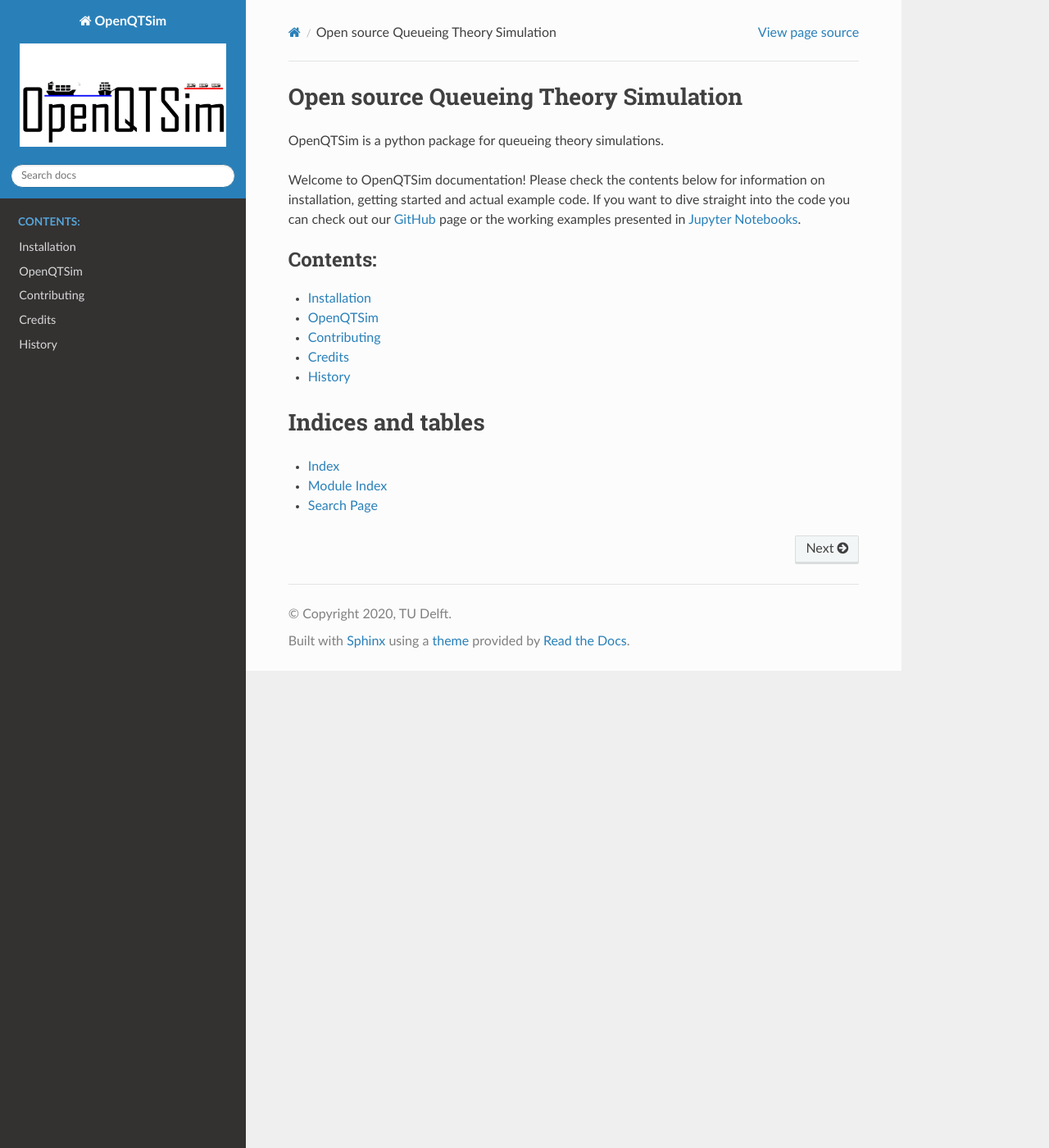
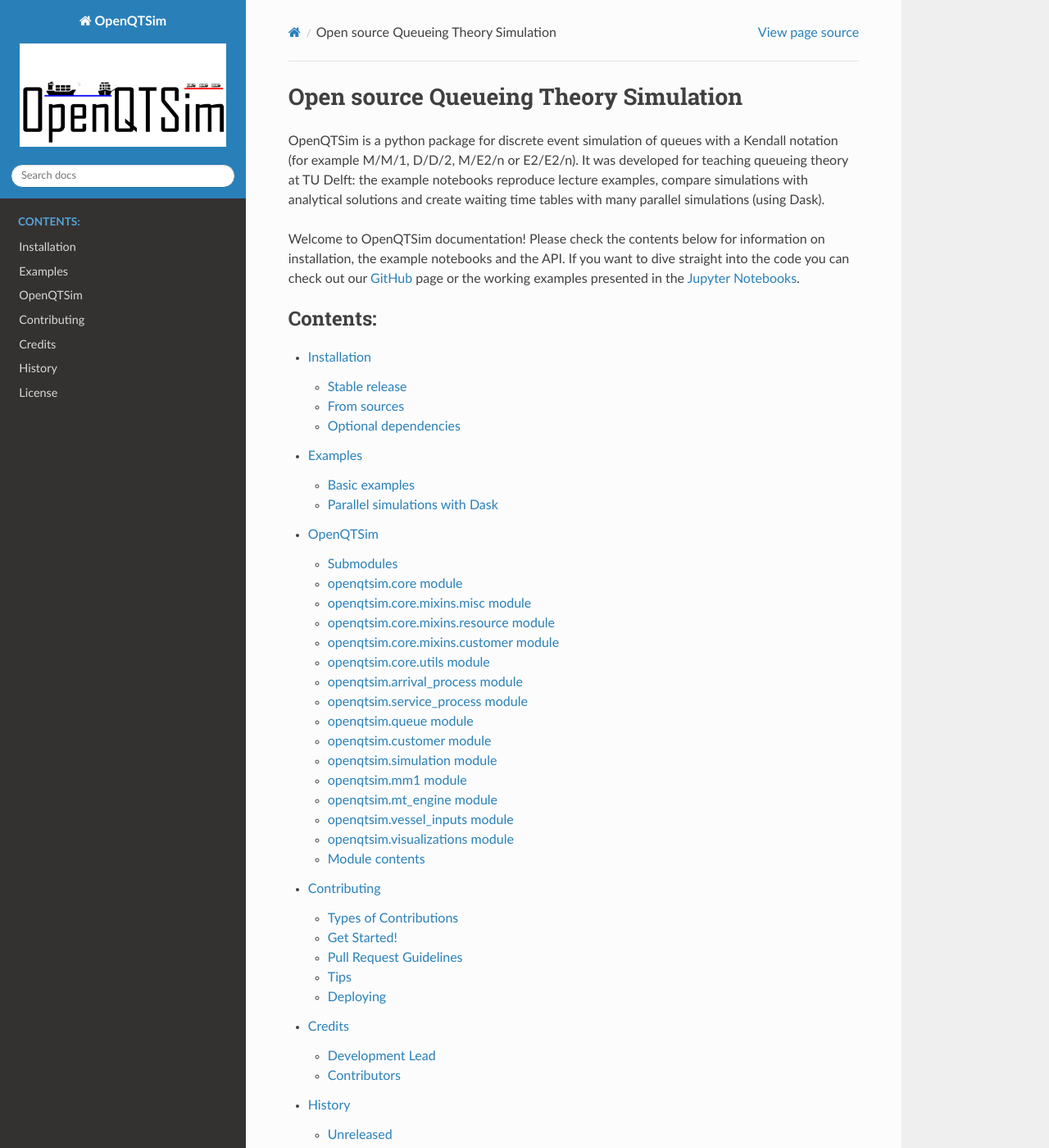
Before and after one commit to TUDelft-CITG/OpenQTSim, a Sphinx documentation site: the page built from docs/index.rst, in a window 1280 px wide and 1400 px high. Shown: the whole window at 82% size. Built offline with Sphinx 7.4.7 and the Read the Docs theme 3.1.0, drawn with Linux system fonts in a browser that asks for light colours; some of the changed text lies outside the part shown.

Commit message:
Updated docs files

```diff
--- a/docs/changelog.rst
+++ /dev/null
@@ -1,2 +0,0 @@
-.. _changes:
-.. include:: ../CHANGELOG.rst
--- a/docs/conf.py
+++ b/docs/conf.py
@@ -35,7 +35,7 @@ import openqtsim
 extensions = ['sphinx.ext.autodoc', 'sphinx.ext.viewcode']
 
 # Add any paths that contain templates here, relative to this directory.
-templates_path = ['_templates']
+templates_path = []
 
 # The suffix(es) of source filenames.
 # You can specify multiple suffix as a list of string:
@@ -48,7 +48,7 @@ master_doc = 'index'
 
 # General information about the project.
 project = u'OpenQTSim'
-copyright = u"2020, TU Delft"
+copyright = u"2019-2026, TU Delft"
 author = u"Mark van Koningsveld, Joris den Uijl"
 
 # The version info for the project you're documenting, acts as replacement
@@ -65,7 +65,7 @@ release = openqtsim.__version__
 #
 # This is also used if you do content translation via gettext catalogs.
 # Usually you set "language" from the command line for these cases.
-language = None
+language = "en"
 
 # List of patterns, relative to source directory, that match files and
 # directories to ignore when looking for source files.
@@ -99,7 +99,7 @@ html_theme = "sphinx_rtd_theme"
 # Add any paths that contain custom static files (such as style sheets) here,
 # relative to this directory. They are copied after the builtin static files,
 # so a file named "default.css" will overwrite the builtin "default.css".
-html_static_path = ['_static']
+html_static_path = []
 
 
 # -- Options for HTMLHelp output ---------------------------------------
--- /dev/null
+++ b/docs/examples.rst
@@ -0,0 +1,59 @@
+========
+Examples
+========
+
+The `notebooks`_ folder contains numbered example notebooks. They all construct their objects in the same way:
+customers and service stations are composed of mixins with ``openqtsim.create_object``, and
+``openqtsim.inspect_object`` shows their mandatory and optional inputs.
+
+Basic examples
+--------------
+
+The 0000-series notebooks are best read in order:
+
+#. **0001 - D D 1 example**: reproduces the queueing table (1 server) from the lecture slides.
+#. **0002 - D D 2 (max 200 m)**: reproduces the lecture example with 2 servers and a 200 m quay
+   (input from ``0002 - D D 2 (max 200 m).xlsx``).
+#. **0003 - D M 2 (max 200 m)**: stochastic variation 1 (negative exponential service times).
+#. **0004 - M D 2 (max 200 m)**: stochastic variation 2 (negative exponential interarrival times).
+#. **0005 - M M 2 (max 200 m)**: stochastic variation 3 (both negative exponential).
+#. **0006 - M M 1 - 20 arrivals**: a simple M/M/1 example.
+#. **0007 - M M 1 - 1 million arrivals**: shows that a long run approaches the analytical solution.
+#. **0008 - E2 E2 1 example**: Erlang 2 interarrival and service times, compared with M/M/1 and
+   Kingman's approximation.
+
+Parallel simulations with Dask
+------------------------------
+
+The 1000-series notebooks run many independent simulations in parallel with `Dask`_
+(see ``openqtsim.mt_engine``). Install Dask with ``pip install -e ".[dask]"``.
+
+#. **1001 - M M 1 using Dask**: independent replications of an M/M/1 queue (100,000 customers each),
+   compared with the analytical solution.
+#. **1002 - M M n - creating a queueing table**: waiting time in units of service time for 1-10 berths and
+   10-90 % berth occupancy (1,000,000 customers per combination), compared with the analytical M/M/n
+   (Erlang C) table of PIANC (2014).
+#. **1003 - M E2 n - creating a queueing table**: the same for M/E2/n, compared with the table of
+   Groenveld (2001).
+#. **1004 - E2 E2 n - creating a queueing table**: the same for E2/E2/n, compared with the table of
+   Groenveld (2001).
+
+``create_tasks`` creates one task per utilisation, number of servers and replication (each with its own
+reproducible seeds), and ``run_tasks(tasks, client)`` distributes them over a ``dask.distributed.Client``.
+That client can be a ``LocalCluster`` on your computer or a remote (HPC or cloud) cluster:
+
+.. code-block:: python
+
+    from dask.distributed import Client, LocalCluster
+    import openqtsim
+
+    tasks = openqtsim.create_tasks(
+        "M", "M", servers=range(1, 11), utilisations=[0.1, 0.2, 0.3, 0.4, 0.5, 0.6, 0.7, 0.8, 0.9],
+        nr_arr=100_000, nr_replications=10, seed=2024,
+    )
+    with Client(LocalCluster()) as client:
+        results = openqtsim.run_tasks(tasks, client)
+    table = openqtsim.waiting_time_table(tasks, results)
+
+.. _notebooks: https://github.com/TUDelft-CITG/OpenQTSim/tree/master/notebooks
+.. _Dask: https://www.dask.org
--- a/docs/index.rst
+++ b/docs/index.rst
@@ -1,19 +1,26 @@
 Open source Queueing Theory Simulation
-==========================================
+======================================
 
-OpenQTSim is a python package for queueing theory simulations.
+OpenQTSim is a python package for discrete event simulation of queues with a Kendall notation
+(for example M/M/1, D/D/2, M/E2/n or E2/E2/n). It was developed for teaching queueing theory at TU Delft:
+the example notebooks reproduce lecture examples, compare simulations with analytical solutions and
+create waiting time tables with many parallel simulations (using Dask).
 
-Welcome to OpenQTSim documentation! Please check the contents below for information on installation, getting started and actual example code. If you want to dive straight into the code you can check out our `GitHub`_ page or the working examples presented in `Jupyter Notebooks`_.
+Welcome to OpenQTSim documentation! Please check the contents below for information on installation,
+the example notebooks and the API. If you want to dive straight into the code you can check out our
+`GitHub`_ page or the working examples presented in the `Jupyter Notebooks`_.
 
 .. toctree::
-   :maxdepth: 1
+   :maxdepth: 2
    :caption: Contents:
 
    installation
+   examples
    openqtsim
    contributing
    authors
    history
+   license
 
 Indices and tables
 ==================
@@ -23,4 +30,4 @@ Indices and tables
 * :ref:`search`
 
 .. _GitHub: https://github.com/TUDelft-CITG/OpenQTSim
-.. _Jupyter Notebooks: https://github.com/TUDelft-CITG/OpenQTSim-Notebooks
+.. _Jupyter Notebooks: https://github.com/TUDelft-CITG/OpenQTSim/tree/master/notebooks
--- a/docs/installation.rst
+++ b/docs/installation.rst
@@ -27,31 +27,42 @@ you through the process.
 From sources
 ------------
 
-The sources for OpenQTSim can be downloaded from the `Github repo`_.
-
-You can either clone the public repository:
+The sources for OpenQTSim can be downloaded from the `Github repo`_:
 
 .. code-block:: bash
 
     # Use git to clone OpenQTSim
-    git clone git://github.com/TUDelft-CITG/OpenQTSim
+    git clone https://github.com/TUDelft-CITG/OpenQTSim.git
+    cd OpenQTSim
 
-
-Or download the `tarball`_:
+It is recommended to install OpenQTSim in a separate (conda) environment. Install it in developer
+(editable) mode, so that changes to the source code are used directly:
 
 .. code-block:: bash
 
-    # Use curl to obtain the tarball
-    curl  -OL https://github.com/TUDelft-CITG/OpenQTSim/tarball/master
+    # Create and activate an environment (only needed once)
+    conda create -n OpenQTSim python
+    conda activate OpenQTSim
 
+    # Install OpenQTSim in developer mode
+    pip install -e .
 
-Once you have a copy of the source, you can install it with:
+Optional dependencies
+---------------------
+
+The parallel simulations of ``openqtsim.mt_engine`` (the 1000-series example notebooks) use `Dask`_.
+Install Dask together with OpenQTSim with:
 
 .. code-block:: bash
 
-    # Use python to install
-    python setup.py install
+    pip install -e ".[dask]"
 
+To run the tests and the example notebooks, also install pytest and Jupyter:
+
+.. code-block:: bash
+
+    pip install pytest pytest-cov jupyter
+    pytest
 
 .. _Github repo: https://github.com/TUDelft-CITG/OpenQTSim
-.. _tarball: https://github.com/TUDelft-CITG/OpenQTSim/tarball/master
+.. _Dask: https://www.dask.org
--- a/docs/openqtsim.rst
+++ b/docs/openqtsim.rst
@@ -2,49 +2,128 @@
 OpenQTSim
 =========
 
-This page lists all functions and classes available in the OpenQTSim modules. For examples on how to use these submodules please check out the Examples page, information on installing OpenQTSim can be found on the Installation page.
+This page lists all functions and classes available in the OpenQTSim modules. For examples on how to use
+these modules please check out the :doc:`examples` page, information on installing OpenQTSim can be found
+on the :doc:`installation` page.
 
 Submodules
 ----------
 
-The main components are the Model module and the Core module. All of their components are listed below.
+The ``core`` module contains the mixins (``Identifiable``, ``HasResource``, ``HasLength``, ``HasArrivalSchedule``,
+``HasHandlingTimes``, ``HasMaxWait``, ...) from which customers and service stations are composed, together
+with ``create_object`` and ``inspect_object``. The queueing model itself consists of the arrival process,
+service process, queue and simulation modules. ``mm1`` contains a fast solver for M/M/1 queues, ``mt_engine``
+runs many simulations in parallel (optionally with Dask), ``vessel_inputs`` creates vessel arrival and service
+tables for the quay examples and ``visualizations`` contains the plot functions.
 
-openqtsim\.arrival_process module
-----------------------------------
+openqtsim.core module
+---------------------
+
+.. automodule:: openqtsim.core
+   :members:
+   :undoc-members:
+   :show-inheritance:
+
+openqtsim.core.mixins.misc module
+---------------------------------
+
+.. automodule:: openqtsim.core.mixins.misc
+   :members:
+   :undoc-members:
+   :show-inheritance:
+
+openqtsim.core.mixins.resource module
+-------------------------------------
+
+.. automodule:: openqtsim.core.mixins.resource
+   :members:
+   :undoc-members:
+   :show-inheritance:
+
+openqtsim.core.mixins.customer module
+-------------------------------------
+
+.. automodule:: openqtsim.core.mixins.customer
+   :members:
+   :undoc-members:
+   :show-inheritance:
+
+openqtsim.core.utils module
+---------------------------
+
+.. automodule:: openqtsim.core.utils
+   :members:
+   :undoc-members:
+   :show-inheritance:
+
+openqtsim.arrival\_process module
+---------------------------------
 
 .. automodule:: openqtsim.arrival_process
    :members:
    :undoc-members:
    :show-inheritance:
 
-openqtsim\.customer module
-----------------------------------
+openqtsim.service\_process module
+---------------------------------
+
+.. automodule:: openqtsim.service_process
+   :members:
+   :undoc-members:
+   :show-inheritance:
+
+openqtsim.queue module
+----------------------
+
+.. automodule:: openqtsim.queue
+   :members:
+   :undoc-members:
+   :show-inheritance:
+
+openqtsim.customer module
+-------------------------
 
 .. automodule:: openqtsim.customer
    :members:
    :undoc-members:
    :show-inheritance:
 
-openqtsim\.queue module
----------------------------------
+openqtsim.simulation module
+---------------------------
 
-.. automodule:: openqtsim.queue
+.. automodule:: openqtsim.simulation
    :members:
    :undoc-members:
    :show-inheritance:
 
-openqtsim\.service_process module
-----------------------------------
+openqtsim.mm1 module
+--------------------
 
-.. automodule:: openqtsim.service_process
+.. automodule:: openqtsim.mm1
    :members:
    :undoc-members:
    :show-inheritance:
 
-openqtsim\.simulation module
-----------------------------------
+openqtsim.mt\_engine module
+---------------------------
 
-.. automodule:: openqtsim.simulation
+.. automodule:: openqtsim.mt_engine
+   :members:
+   :undoc-members:
+   :show-inheritance:
+
+openqtsim.vessel\_inputs module
+-------------------------------
+
+.. automodule:: openqtsim.vessel_inputs
+   :members:
+   :undoc-members:
+   :show-inheritance:
+
+openqtsim.visualizations module
+-------------------------------
+
+.. automodule:: openqtsim.visualizations
    :members:
    :undoc-members:
    :show-inheritance:
--- /dev/null
+++ b/docs/requirements.txt
@@ -0,0 +1,2 @@
+sphinx
+sphinx_rtd_theme
```
Also changed, not shown: other parts of docs/installation.rst (+1 -1 lines), HISTORY.rst (+17 -5 lines), README.md (+2 -1 lines), docs/api/modules.rst (deleted, +0 -7 lines), docs/api/queueing.rst (deleted, +0 -54 lines), .readthedocs.yaml (added), 2 other files.
